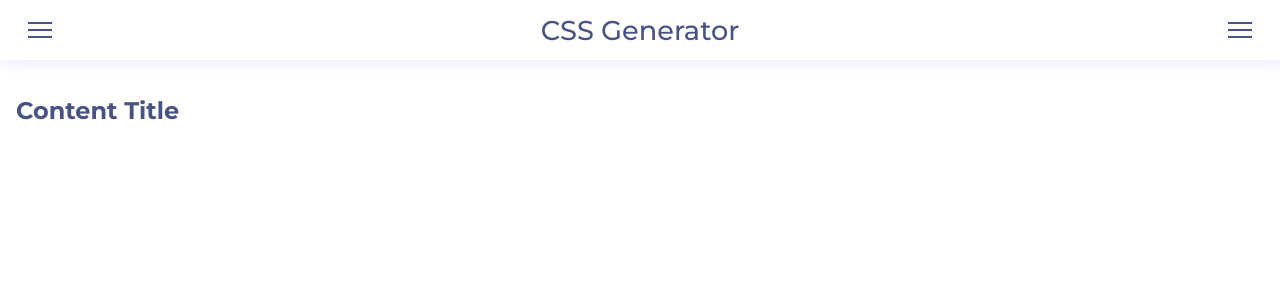
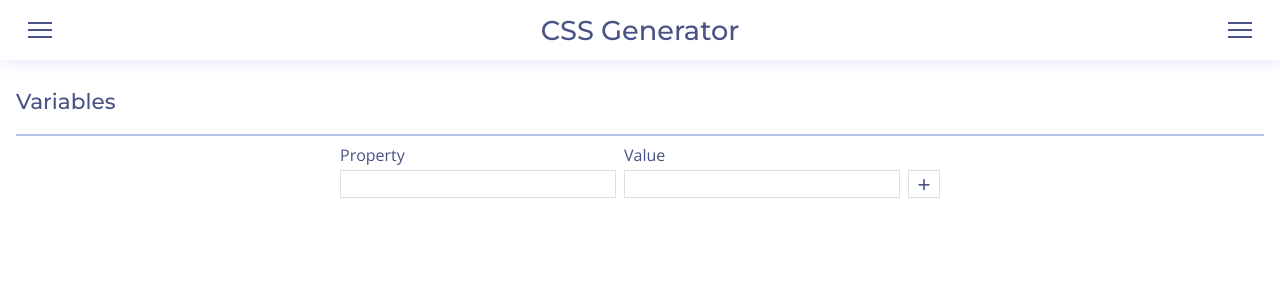
Before and after one commit to RUnroe/css-generator, a React (Create React App) app: page / in a window 1280 px wide. Shown: the top 300 px of the page. Built offline with nearby package versions, Linux system fonts and the light colour scheme.

Commit message:
Create crud list for variables

```diff
--- a/package.json
+++ b/package.json
@@ -10,6 +10,7 @@
     "react": "^18.2.0",
     "react-dom": "^18.2.0",
     "react-scripts": "5.0.1",
+    "short-uuid": "^4.2.0",
     "web-vitals": "^2.1.4"
   },
   "scripts": {
--- a/public/index.html
+++ b/public/index.html
@@ -11,14 +11,13 @@
     <meta name="theme-color" content="#000000" />
     <meta
       name="description"
-      content="Web site created using create-react-app"
+      content="A simple app to generate a custom boilerplate css file for your next project."
     />
     <link rel="apple-touch-icon" href="%PUBLIC_URL%/logo192.png" />
     <!--
       manifest.json provides metadata used when your web app is installed on a
       user's mobile device or desktop. See https://developers.google.com/web/fundamentals/web-app-manifest/
     -->
-    <link rel="manifest" href="%PUBLIC_URL%/manifest.json" />
     <!--
       Notice the use of %PUBLIC_URL% in the tags above.
       It will be replaced with the URL of the `public` folder during the build.
@@ -28,7 +27,7 @@
       work correctly both with client-side routing and a non-root public URL.
       Learn how to configure a non-root public URL by running `npm run build`.
     -->
-    <title>React App</title>
+    <title>CSS Generator</title>
   </head>
   <body>
     <noscript>You need to enable JavaScript to run this app.</noscript>
--- a/src/components/Panel.css
+++ b/src/components/Panel.css
@@ -11,9 +11,7 @@
 }
 
 .panel h2 {
-    font-size: 1.35rem;
     text-align: center;
-    font-weight: 500;
     margin:0.25rem 0;
     /* text-transform: uppercase; */
 }
--- a/src/components/content/Content.css
+++ b/src/components/content/Content.css
@@ -3,6 +3,28 @@
 
 }
 
+.content-section a {
+    text-decoration: none;
+    color: var(--color-dark-800);
+
+}
+
+.content-section a:hover:after {
+    content: '#';
+    padding-left: 0.25rem;
+    font-size: 1.35rem;
+    font-weight: 500;
+    display: inline-block;
+}
+
+.content-section h2 {
+    margin:0.75rem 0;
+    display: inline-block;
+}
+
+.content-section hr {
+    border:1px solid var(--color-primary-500);
+}
 
 
 
@@ -17,3 +39,103 @@
         margin-right: 16rem;
     }
 }
+
+
+/*===============
+    Variables
+=================*/
+.variables-section .var-inputs, .variables-section .var-display-list{
+    max-width: 600px;
+    margin: 0.25rem auto;
+
+}
+
+.variables-section .var-inputs, .variables-section .var-display-list > div {
+    display: grid;
+    grid-template-columns: 1fr 1fr 2rem;
+    gap:0.5rem;
+}
+
+.variables-section .var-inputs {
+    margin-top:0.5rem;
+    margin-bottom: 0.5rem;
+}
+
+.variables-section .var-inputs input {
+    border:1px solid var(--color-light-100);
+    transition: border-color 0.1s ease;
+}
+.variables-section .var-inputs input:active,
+.variables-section .var-inputs input:focus {
+    outline: none;
+    border:1px solid var(--color-primary-500);
+
+}
+
+.variables-section .var-inputs button {
+    height:1.79rem;
+    margin-top:auto;
+    border:1px solid var(--color-light-100);
+    font-size: 1.4rem;
+    color:var(--color-dark-800);
+    background-color: transparent;
+    cursor:pointer;
+    transition: background-color 0.1s ease, color 0.1s ease;
+}
+
+.variables-section .var-inputs button:hover {
+    color:var(--color-light-500);
+    background-color: var(--color-primary-500);
+
+}
+
+.variables-section .var-inputs label {
+    display: block;
+    padding-bottom: 0.25rem;
+}
+.variables-section .input-group {
+    width: 100%;
+    box-sizing: border-box;
+}
+
+.variables-section input {
+    width: 100%;
+    box-sizing: border-box;
+    padding:0.25rem;
+    color: var(--color-dark-800);
+}
+
+
+.variables-section .var-display-list {
+    /* background-color: var(--color-light-300); */
+}
+
+.variables-section .var-display-list input {
+    border:none;
+    background-color: transparent;
+    border-bottom: 1px solid var(--color-light-100);
+    transition: border-color 0.1s ease;
+    color: var(--color-dark-800);
+}
+
+.variables-section .var-display-list input:active,
+.variables-section .var-display-list input:focus {
+    outline:none;
+    border-color:var(--color-primary-500);
+}
+
+.variables-section .var-display-list button {
+    background-color:transparent;
+    border:none;
+    padding:0.55rem;
+    box-sizing: border-box;
+    cursor:pointer;
+}
+.variables-section .var-display-list button img {
+    filter: invert(81%) sepia(6%) saturate(1626%) hue-rotate(194deg) brightness(97%) contrast(90%);
+    transition: filter 0.1s ease;
+}
+
+.variables-section .var-display-list button:hover img {
+    filter: invert(57%) sepia(93%) saturate(5472%) hue-rotate(337deg) brightness(91%) contrast(72%);
+}
--- a/src/components/content/ContentMain.js
+++ b/src/components/content/ContentMain.js
@@ -1,9 +1,14 @@
+import { useState } from 'react';
 import './Content.css';
+import Variables from './Variables';
 
 const ContentMain = ({isLeftOpen, isRightOpen}) => {
+    const [variables, setVariables] = useState([]);
+    const updateVariables = (value) => {setVariables(value)};
+
     return (
         <div className={`content-section ${isLeftOpen ? "left-open" : ""} ${isRightOpen ? "right-open" : ""}`}>
-            <h2>Content Title</h2>
+            <Variables variables={variables} setVariables={updateVariables}/>
         </div>
     );
   }
--- /dev/null
+++ b/src/components/content/Variables.js
@@ -0,0 +1,70 @@
+import { useState } from 'react';
+import shortUUID from 'short-uuid';
+import './Content.css';
+import trashIcon from '../../icons/trash-icon.svg';
+
+const Variables = ({variables, setVariables}) => {
+
+
+    const [newVarProperty, setNewVarProperty] = useState('');
+    const [newVarValue, setNewVarValue] = useState('');
+
+    const addVar = () => {
+        let tempVariables = [...variables];
+
+        tempVariables.push({
+            id: shortUUID.generate(),
+            property: newVarProperty,
+            value: newVarValue
+        });
+        setVariables(tempVariables);
+        setNewVarProperty('');
+        setNewVarValue('');
+    }
+
+    const updateVar = (id, property, value) => {
+        let tempVariables = [...variables];
+        for(let i = 0; i < tempVariables.length; i++) {
+            if(tempVariables[i].id === id) {
+                tempVariables[i][property] = value;
+                break;
+            }
+        }
+        setVariables(tempVariables);
+    }
+
+    const deleteVar = (id) => {
+        setVariables(variables.filter((v) => v.id !== id))
+    }
+
+    return (
+        <div className='variables-section'>
+            <a href='/#variables'><h2 id='#variables'>Variables</h2></a>
+            <hr/>
+            <div className='var-inputs'>
+                <div className='input-group'>
+                    <label htmlFor='var-property'>Property</label>
+                    <input id='var-property' value={newVarProperty} onChange={evt => setNewVarProperty(evt.target.value)}/>
+                </div>
+                <div className='input-group'>
+                    <label htmlFor='var-value'>Value</label>
+                    <input id='var-value' value={newVarValue} onChange={evt => setNewVarValue(evt.target.value)}/>
+                </div>
+                <button onClick={addVar}>+</button>
+            </div>
+            <div className='var-display-list'>
+                {variables?.map((v) => {
+                    return (
+                    <div>
+                        <input type="text" value={v.property} onChange={(evt) => updateVar(v.id, "property", evt.target.value)}/>
+                        <input type="text" value={v.value} onChange={(evt) => updateVar(v.id, "value", evt.target.value)}/>
+                        <button onClick={() => deleteVar(v.id)}><img src={trashIcon} /></button>
+                    </div>
+                    );
+                })}
+            </div>
+        </div>
+    );
+  }
+
+  export default Variables;
--- a/src/components/header/Header.css
+++ b/src/components/header/Header.css
@@ -1,6 +1,6 @@
 .header {
     width: 100%;
-    box-shadow: 3px 3px 15px var(--color-secondary-000);
+    box-shadow: 3px 3px 15px var(--color-primary-000);
     padding: 0 1rem;
     box-sizing: border-box;
     display: flex;
--- a/src/index.css
+++ b/src/index.css
@@ -1,11 +1,12 @@
 :root {
+  --color-light-100: #dededf;
   --color-light-300: #f2efef;
   --color-light-500: #FFFFFE;
   --color-dark-500: #232946;
   --color-dark-800: #485284;
-  --color-primary-500: #EEBBC3;
-  --color-secondary-500: #B8C1EC;
-  --color-secondary-000: #B8C1EC55;
+  --color-primary-500: #B8C1EC;
+  --color-primary-000: #B8C1EC55;
+  --color-danger-500: #cd4c4c;
 }
 
 
@@ -22,3 +23,12 @@ body, html {
 h1, h2, h3, h4, h5, h6 {
   font-family: 'Montserrat', sans-serif;
 }
+
+h2 {
+  font-size: 1.35rem;
+  font-weight: 500;
+}
+
+input {
+  font-family: 'Open Sans', 'Helvetica Neue', sans-serif;
+}
```
Also changed, not shown: src/icons/trash-icon.svg (added), 1 other file (tests, documents, lock files or other folders).
